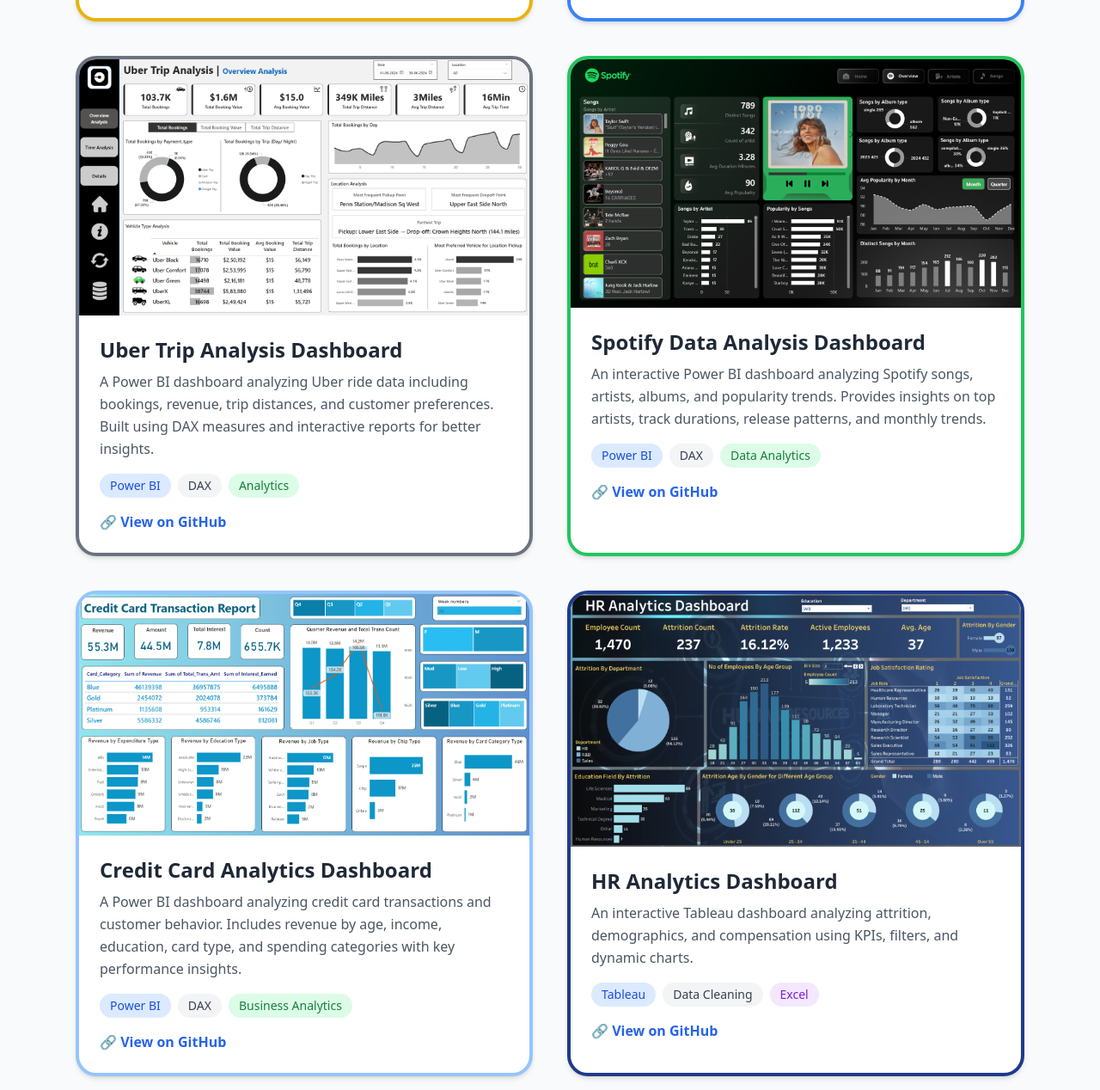
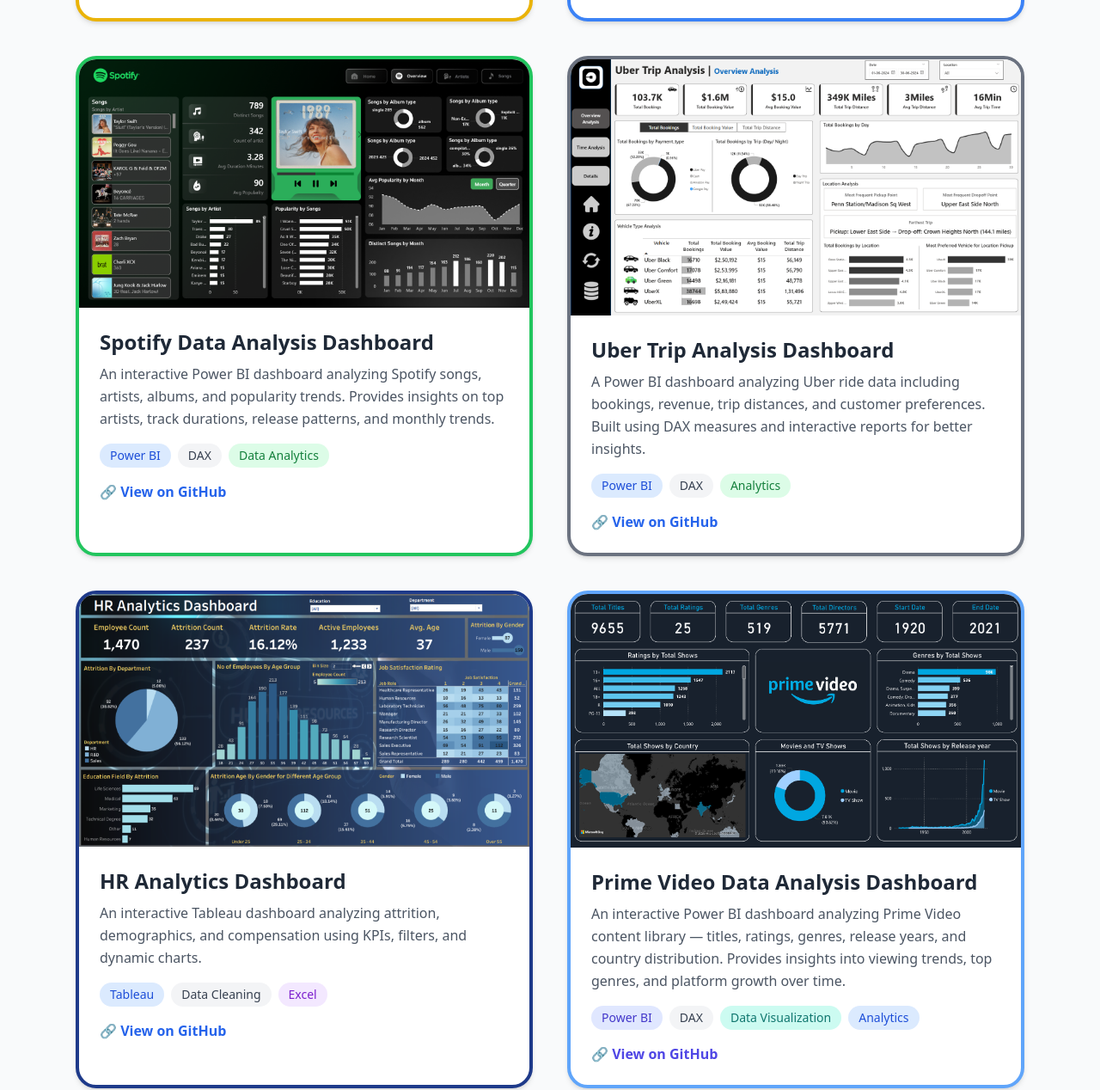
Before and after one commit to rkowsalya-in/Portfolio, a plain HTML site: page index.html in a window 1280 px wide. Shown: the part 2761-4029 px from the top of the page at 86% size. Drawn offline with nearby package versions, Linux system fonts and the light colour scheme.

Commit message:
Add files via upload

```diff
--- a/index.html
+++ b/index.html
@@ -293,17 +293,21 @@
             <div class="grid grid-cols-1 md:grid-cols-2 gap-10">
 
                 <!-- Blinkit Sales Performance -->
-      <div class="bg-white dark:bg-gray-800 rounded-3xl shadow-md hover:shadow-xl hover:scale-[1.02] transition duration-500 overflow-hidden border-4 border-yellow-500">
+                <div
+                    class="bg-white dark:bg-gray-800 rounded-3xl shadow-md hover:shadow-xl hover:scale-[1.02] transition duration-500 overflow-hidden border-4 border-yellow-500">
                     <img src="./images/blinkit_powerbi.png" alt="Blinkit Sales Dashboard" class="w-full object-cover">
                     <div class="p-6">
-          <h3 class="text-2xl font-semibold text-gray-800 dark:text-white mb-2">Blinkit Sales Performance</h3>
+                        <h3 class="text-2xl font-semibold text-gray-800 dark:text-white mb-2">Blinkit Sales Performance
+                        </h3>
                         <p class="text-gray-600 dark:text-gray-300 leading-relaxed mb-4">
-            Power BI dashboard to monitor outlet performance, KPIs, and sales trends using interactive charts and DAX calculations.
+                            Power BI dashboard to monitor outlet performance, KPIs, and sales trends using interactive
+                            charts and DAX calculations.
                         </p>
                         <div class="flex flex-wrap gap-2 mb-4">
                             <span class="px-3 py-1 text-sm bg-yellow-100 text-yellow-700 rounded-full">Power BI</span>
                             <span class="px-3 py-1 text-sm bg-gray-100 text-gray-700 rounded-full">DAX</span>
-            <span class="px-3 py-1 text-sm bg-green-100 text-green-700 rounded-full">Data Modeling</span>
+                            <span class="px-3 py-1 text-sm bg-green-100 text-green-700 rounded-full">Data
+                                Modeling</span>
                         </div>
                         <a href="https://github.com/kowsalyar-in/Blinkit_PowerBI" target="_blank"
                             class="inline-block text-blue-600 font-semibold hover:text-blue-800 transition">
@@ -313,12 +317,16 @@
                 </div>
 
                 <!-- Hospital Emergency Room Dashboard -->
-      <div class="bg-white dark:bg-gray-800 rounded-3xl shadow-md hover:shadow-xl hover:scale-[1.02] transition duration-500 overflow-hidden border-4 border-blue-500">
-        <img src="./images/hospital_powerbi.png" alt="Healthcare Analytics Dashboard" class="w-full object-cover">
+                <div
+                    class="bg-white dark:bg-gray-800 rounded-3xl shadow-md hover:shadow-xl hover:scale-[1.02] transition duration-500 overflow-hidden border-4 border-blue-500">
+                    <img src="./images/hospital_powerbi.png" alt="Healthcare Analytics Dashboard"
+                        class="w-full object-cover">
                     <div class="p-6">
-          <h3 class="text-2xl font-semibold text-gray-800 dark:text-white mb-2">Hospital Emergency Room Dashboard</h3>
+                        <h3 class="text-2xl font-semibold text-gray-800 dark:text-white mb-2">Hospital Emergency Room
+                            Dashboard</h3>
                         <p class="text-gray-600 dark:text-gray-300 leading-relaxed mb-4">
-            A Power BI dashboard providing insights into patient data, treatment efficiency, departmental performance, and hospital KPIs using DAX and interactive visualizations.
+                            A Power BI dashboard providing insights into patient data, treatment efficiency,
+                            departmental performance, and hospital KPIs using DAX and interactive visualizations.
                         </p>
                         <div class="flex flex-wrap gap-2 mb-4">
                             <span class="px-3 py-1 text-sm bg-yellow-100 text-yellow-700 rounded-full">Power BI</span>
@@ -331,14 +339,43 @@
                         </a>
                     </div>
                 </div>
+                <!-- Spotify Data Analysis Dashboard -->
+                <div
+                    class="bg-white dark:bg-gray-800 rounded-3xl shadow-md hover:shadow-xl hover:scale-[1.02] transition duration-500 overflow-hidden border-4 border-green-500">
+                    <img src="./images/spotify_powerbi.png" alt="Spotify Data Analysis Dashboard"
+                        class="w-full object-cover">
+                    <div class="p-6">
+                        <h3 class="text-2xl font-semibold text-gray-800 dark:text-white mb-2">Spotify Data Analysis
+                            Dashboard</h3>
+                        <p class="text-gray-600 dark:text-gray-300 leading-relaxed mb-4">
+                            An interactive Power BI dashboard analyzing Spotify songs, artists, albums, and popularity
+                            trends. Provides insights on top artists, track durations, release patterns, and monthly
+                            trends.
+                        </p>
+                        <div class="flex flex-wrap gap-2 mb-4">
+                            <span class="px-3 py-1 text-sm bg-blue-100 text-blue-700 rounded-full">Power BI</span>
+                            <span class="px-3 py-1 text-sm bg-gray-100 text-gray-700 rounded-full">DAX</span>
+                            <span class="px-3 py-1 text-sm bg-green-100 text-green-700 rounded-full">Data
+                                Analytics</span>
+                        </div>
+                        <a href="https://github.com/rkowsalya-in/spotify_powerbi" target="_blank"
+                            class="inline-block text-blue-600 font-semibold hover:text-blue-800 transition">
+                            🔗 View on GitHub
+                        </a>
+                    </div>
+                </div>
 
                 <!-- Uber Trip Analysis Dashboard -->
-      <div class="bg-white dark:bg-gray-800 rounded-3xl shadow-md hover:shadow-xl hover:scale-[1.02] transition duration-500 overflow-hidden border-4 border-gray-500">
+                <div
+                    class="bg-white dark:bg-gray-800 rounded-3xl shadow-md hover:shadow-xl hover:scale-[1.02] transition duration-500 overflow-hidden border-4 border-gray-500">
                     <img src="./images/uber_powerbi.png" alt="Uber Trip Analysis Dashboard" class="w-full object-cover">
                     <div class="p-6">
-          <h3 class="text-2xl font-semibold text-gray-800 dark:text-white mb-2">Uber Trip Analysis Dashboard</h3>
+                        <h3 class="text-2xl font-semibold text-gray-800 dark:text-white mb-2">Uber Trip Analysis
+                            Dashboard</h3>
                         <p class="text-gray-600 dark:text-gray-300 leading-relaxed mb-4">
-            A Power BI dashboard analyzing Uber ride data including bookings, revenue, trip distances, and customer preferences. Built using DAX measures and interactive reports for better insights.
+                            A Power BI dashboard analyzing Uber ride data including bookings, revenue, trip distances,
+                            and customer preferences. Built using DAX measures and interactive reports for better
+                            insights.
                         </p>
                         <div class="flex flex-wrap gap-2 mb-4">
                             <span class="px-3 py-1 text-sm bg-blue-100 text-blue-700 rounded-full">Power BI</span>
@@ -352,28 +389,9 @@
                     </div>
                 </div>
 
-      <!-- Spotify Data Analysis Dashboard -->
-      <div class="bg-white dark:bg-gray-800 rounded-3xl shadow-md hover:shadow-xl hover:scale-[1.02] transition duration-500 overflow-hidden border-4 border-green-500">
-        <img src="./images/spotify_powerbi.png" alt="Spotify Data Analysis Dashboard" class="w-full object-cover">
-        <div class="p-6">
-          <h3 class="text-2xl font-semibold text-gray-800 dark:text-white mb-2">Spotify Data Analysis Dashboard</h3>
-          <p class="text-gray-600 dark:text-gray-300 leading-relaxed mb-4">
-            An interactive Power BI dashboard analyzing Spotify songs, artists, albums, and popularity trends. Provides insights on top artists, track durations, release patterns, and monthly trends.
-          </p>
-          <div class="flex flex-wrap gap-2 mb-4">
-            <span class="px-3 py-1 text-sm bg-blue-100 text-blue-700 rounded-full">Power BI</span>
-            <span class="px-3 py-1 text-sm bg-gray-100 text-gray-700 rounded-full">DAX</span>
-            <span class="px-3 py-1 text-sm bg-green-100 text-green-700 rounded-full">Data Analytics</span>
-          </div>
-          <a href="https://github.com/rkowsalya-in/spotify_powerbi" target="_blank"
-             class="inline-block text-blue-600 font-semibold hover:text-blue-800 transition">
-            🔗 View on GitHub
-          </a>
-        </div>
-      </div>
 
                 <!-- Credit Card Analytics Dashboard -->
-      <div class="bg-white dark:bg-gray-800 rounded-3xl shadow-md hover:shadow-xl hover:scale-[1.02] transition duration-500 overflow-hidden border-4 border-blue-300">
+                <!-- <div class="bg-white dark:bg-gray-800 rounded-3xl shadow-md hover:shadow-xl hover:scale-[1.02] transition duration-500 overflow-hidden border-4 border-blue-300">
         <img src="./images/credit_card_powerbi.png" alt="Credit Card Analysis Dashboard" class="w-full object-cover">
         <div class="p-6">
           <h3 class="text-2xl font-semibold text-gray-800 dark:text-white mb-2">Credit Card Analytics Dashboard</h3>
@@ -390,15 +408,18 @@
             🔗 View on GitHub
           </a>
         </div>
-      </div>
+      </div> -->
 
                 <!-- HR Analytics Dashboard -->
-      <div class="bg-white dark:bg-gray-800 rounded-3xl shadow-md hover:shadow-xl hover:scale-[1.02] transition duration-500 overflow-hidden border-4 border-blue-900">
+                <div
+                    class="bg-white dark:bg-gray-800 rounded-3xl shadow-md hover:shadow-xl hover:scale-[1.02] transition duration-500 overflow-hidden border-4 border-blue-900">
                     <img src="./images/hr_tableau.png" alt="HR Analytics Dashboard" class="w-full object-cover">
                     <div class="p-6">
-          <h3 class="text-2xl font-semibold text-gray-800 dark:text-white mb-2">HR Analytics Dashboard</h3>
+                        <h3 class="text-2xl font-semibold text-gray-800 dark:text-white mb-2">HR Analytics Dashboard
+                        </h3>
                         <p class="text-gray-600 dark:text-gray-300 leading-relaxed mb-4">
-            An interactive Tableau dashboard analyzing attrition, demographics, and compensation using KPIs, filters, and dynamic charts.
+                            An interactive Tableau dashboard analyzing attrition, demographics, and compensation using
+                            KPIs, filters, and dynamic charts.
                         </p>
                         <div class="flex flex-wrap gap-2 mb-4">
                             <span class="px-3 py-1 text-sm bg-blue-100 text-blue-700 rounded-full">Tableau</span>
@@ -413,17 +434,22 @@
                 </div>
 
                 <!-- Prime Video Dashboard -->
-      <div class="bg-white dark:bg-gray-800 rounded-3xl shadow-md hover:shadow-xl hover:scale-[1.02] transition duration-500 overflow-hidden border-4 border-neutral-800">
+                <div
+                    class="bg-white dark:bg-gray-800 rounded-3xl shadow-md hover:shadow-xl hover:scale-[1.02] transition duration-500 overflow-hidden border-4 border-blue-400">
                     <img src="./images/prime_powerbi.png" alt="Prime Video Dashboard" class="w-full h-76 object-cover">
                     <div class="p-6">
-          <h3 class="text-2xl font-semibold text-gray-800 dark:text-white mb-2">Prime Video Data Analysis Dashboard</h3>
+                        <h3 class="text-2xl font-semibold text-gray-800 dark:text-white mb-2">Prime Video Data Analysis
+                            Dashboard</h3>
                         <p class="text-gray-600 dark:text-gray-300 leading-relaxed mb-4">
-            An interactive Power BI dashboard analyzing Prime Video content library — titles, ratings, genres, release years, and country distribution. Provides insights into viewing trends, top genres, and platform growth over time.
+                            An interactive Power BI dashboard analyzing Prime Video content library — titles, ratings,
+                            genres, release years, and country distribution. Provides insights into viewing trends, top
+                            genres, and platform growth over time.
                         </p>
                         <div class="flex flex-wrap gap-2 mb-4">
                             <span class="px-3 py-1 text-sm bg-indigo-100 text-indigo-700 rounded-full">Power BI</span>
                             <span class="px-3 py-1 text-sm bg-gray-100 text-gray-700 rounded-full">DAX</span>
-            <span class="px-3 py-1 text-sm bg-teal-100 text-teal-700 rounded-full">Data Visualization</span>
+                            <span class="px-3 py-1 text-sm bg-teal-100 text-teal-700 rounded-full">Data
+                                Visualization</span>
                             <span class="px-3 py-1 text-sm bg-blue-100 text-blue-700 rounded-full">Analytics</span>
                         </div>
                         <a href="https://github.com/rkowsalya-in/prime_powerbi" target="_blank"
```
Lines whose indentation alone changed are shown as unchanged.
